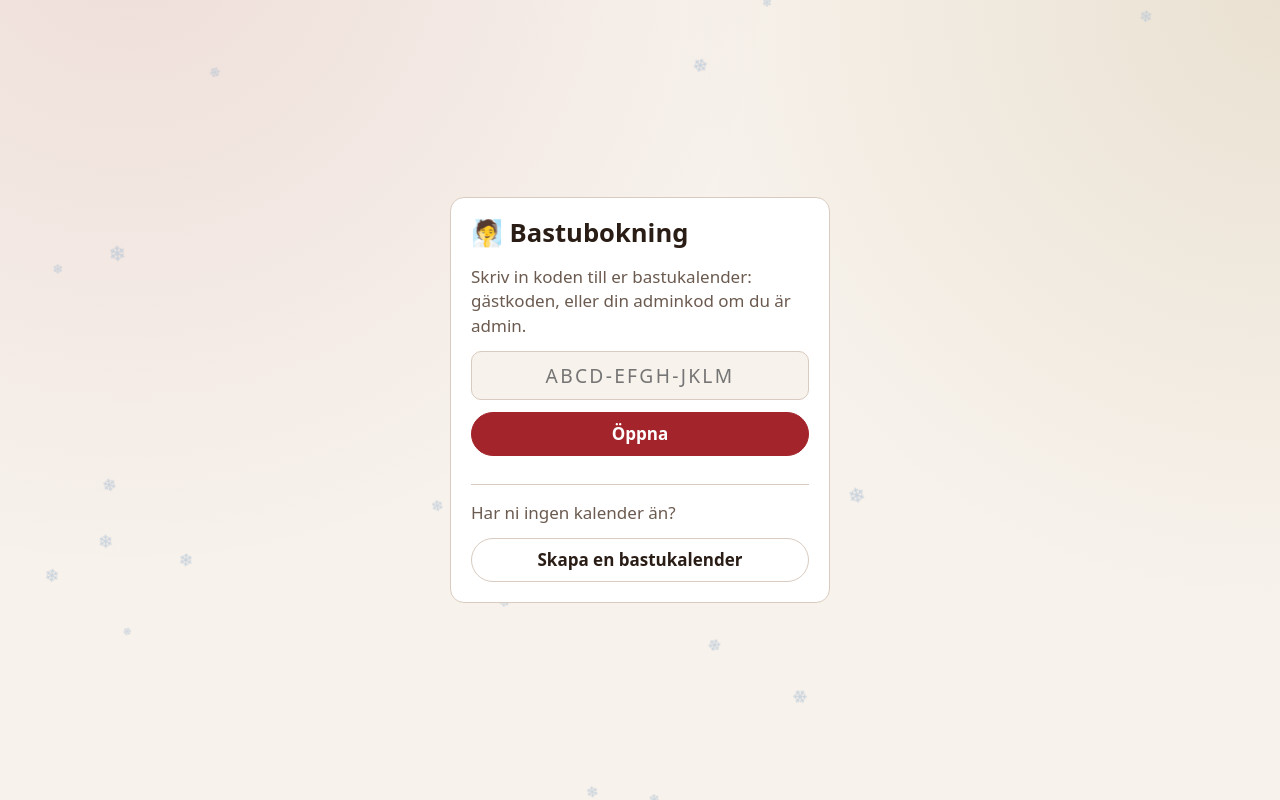
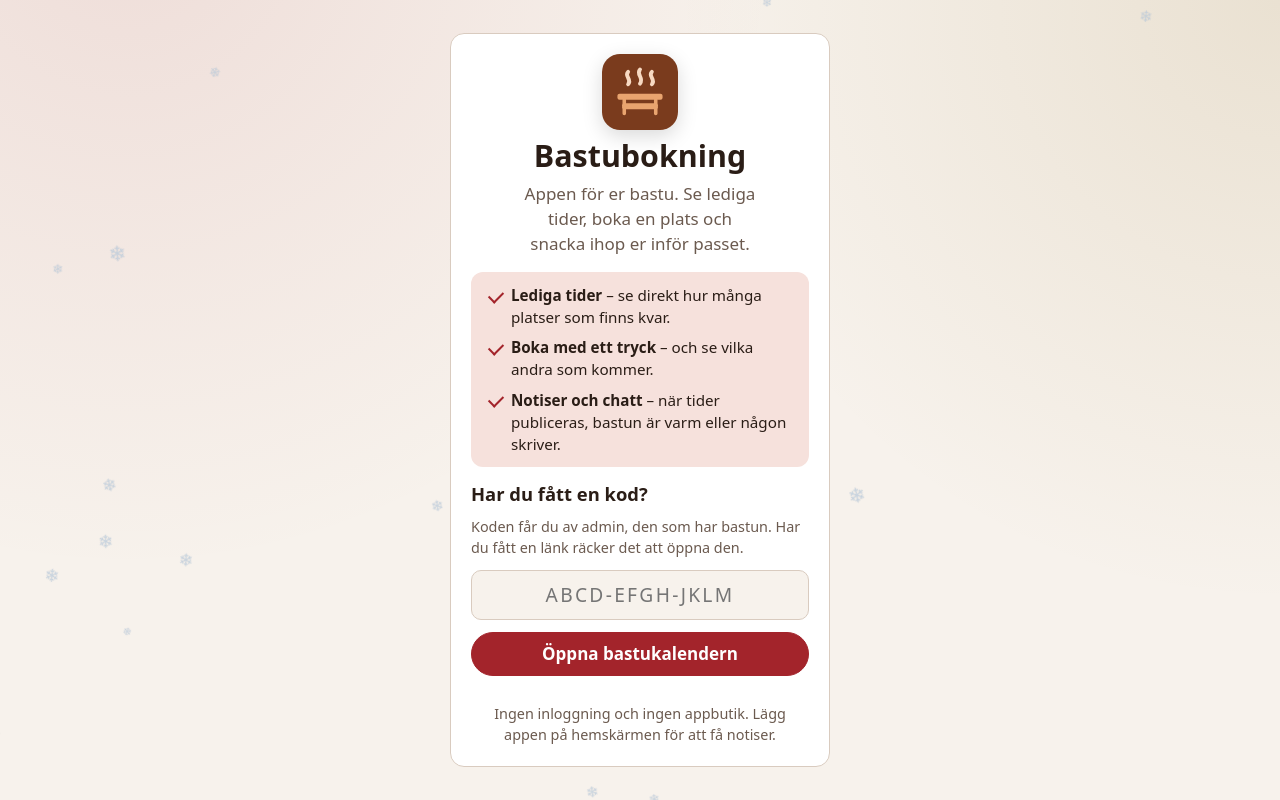
Before and after one commit to phihajonto/Bastubokning, a plain HTML site: page index.html in a window 1280 px wide. Drawn offline with Linux system fonts and the light colour scheme.

Commit message:
Update index.html

```diff
--- a/index.html
+++ b/index.html
@@ -182,6 +182,15 @@ dialog h3 { font-size: 1.05rem; margin: 0; }
 .member-list { list-style: none; margin: 0; padding: 0; display: grid; gap: 2px; max-height: min(55vh, 460px); overflow-y: auto; }
 .member { padding: 8px 0; border-bottom: 1px solid var(--line); }
 .member:last-child { border-bottom: 0; }
+.hero { display: grid; justify-items: center; text-align: center; gap: 8px; }
+.hero-icon { width: 76px; height: 76px; border-radius: 18px; box-shadow: 0 6px 20px rgb(0 0 0 / .15); }
+.hero h1 { font-size: 1.9rem; }
+.hero-tagline { color: var(--muted); max-width: 32ch; text-wrap: balance; }
+.features { list-style: none; margin: 0; padding: 12px 14px; display: grid; gap: 8px; background: var(--accent-soft); border-radius: 12px; font-size: .95rem; }
+.features li { padding-left: 26px; position: relative; }
+.features li::before { content: ""; position: absolute; left: 4px; top: .45em; width: 12px; height: 7px; border-left: 2.5px solid var(--accent); border-bottom: 2.5px solid var(--accent); transform: rotate(-45deg); }
+.lock-section h2 { font-size: 1.15rem; }
+.lock-foot { text-align: center; }
 </style>
 </head>
 <body>
@@ -190,20 +199,33 @@ dialog h3 { font-size: 1.05rem; margin: 0; }
 <!-- Startsida: skriv in kod eller skapa en kalender -->
 <div class="center" id="lock" hidden>
   <div class="card narrow">
-    <h1><span aria-hidden="true">🧖</span> Bastubokning</h1>
+    <div class="hero">
+      <svg class="hero-icon" viewBox="0 0 512 512" aria-hidden="true" focusable="false">
+        <rect width="512" height="512" rx="104" fill="#7a3b1d"/>
+        <g fill="none" stroke="#f7d9c2" stroke-width="26" stroke-linecap="round"><path d="M176 120c-30 30 30 50 0 84M256 104c-30 34 30 56 0 96M336 120c-30 30 30 50 0 84"/></g>
+        <rect x="104" y="268" width="304" height="40" rx="14" fill="#e9a46f"/><rect x="136" y="332" width="240" height="40" rx="14" fill="#e9a46f"/>
+        <path d="M150 308v92M362 308v92" stroke="#e9a46f" stroke-width="24" stroke-linecap="round"/>
+      </svg>
+      <h1>Bastubokning</h1>
+      <p class="hero-tagline">Appen för er bastu. Se lediga tider, boka en plats och snacka ihop er inför passet.</p>
+    </div>
 
-    <form id="codeForm" class="stack">
-      <p class="muted">Skriv in koden till er bastukalender: gästkoden, eller din adminkod om du är admin.</p>
+    <ul class="features" id="lockFeatures">
+      <li><b>Lediga tider</b> – se direkt hur många platser som finns kvar.</li>
+      <li><b>Boka med ett tryck</b> – och se vilka andra som kommer.</li>
+      <li><b>Notiser och chatt</b> – när tider publiceras, bastun är varm eller någon skriver.</li>
+    </ul>
+
+    <form id="codeForm" class="stack lock-section">
+      <h2>Har du fått en kod?</h2>
+      <p class="muted small">Koden får du av admin, den som har bastun. Har du fått en länk räcker det att öppna den.</p>
       <label for="codeInput" class="sr-only">Kod</label>
       <input id="codeInput" class="code-input" autocapitalize="characters" autocomplete="off" spellcheck="false" required placeholder="ABCD-EFGH-JKLM" aria-describedby="codeErr">
-      <button class="btn primary" type="submit">Öppna</button>
+      <button class="btn primary" type="submit">Öppna bastukalendern</button>
       <p class="err" id="codeErr" role="alert"></p>
     </form>
 
-    <div class="stack divider" id="createToggle">
-      <p class="muted">Har ni ingen kalender än?</p>
-      <button class="btn" type="button" data-action="show-create">Skapa en bastukalender</button>
-    </div>
+    <p class="muted small lock-foot" id="lockFoot">Ingen inloggning och ingen appbutik. Lägg appen på hemskärmen för att få notiser.</p>
 
     <form id="createForm" class="stack" hidden>
       <h2>Ny bastukalender</h2>
@@ -650,7 +672,8 @@ window.BASTU_CONFIG = {
   }
   function lockView(view) {
     $("#codeForm").hidden = view !== "join";
-    $("#createToggle").hidden = view !== "join";
+    $("#lockFeatures").hidden = view !== "join";
+    $("#lockFoot").hidden = view !== "join";
     $("#createForm").hidden = view !== "create";
     $("#createdPanel").hidden = view !== "created";
     if (view === "create") setTimeout(() => $("#calName").focus(), 30);
@@ -1469,6 +1492,8 @@ window.BASTU_CONFIG = {
       if (linkCode) $("#codeInput").value = linkCode;
     });
   } else lock("");
+  // Att skapa en ny kalender visas inte på startsidan. Det går via adressen …/#skapa om det någon gång behövs.
+  if (!startCode && /skapa/.test(location.hash)) { history.replaceState(null, "", location.pathname + location.search); lockView("create"); }
 })();
 </script>
 </body>
```
